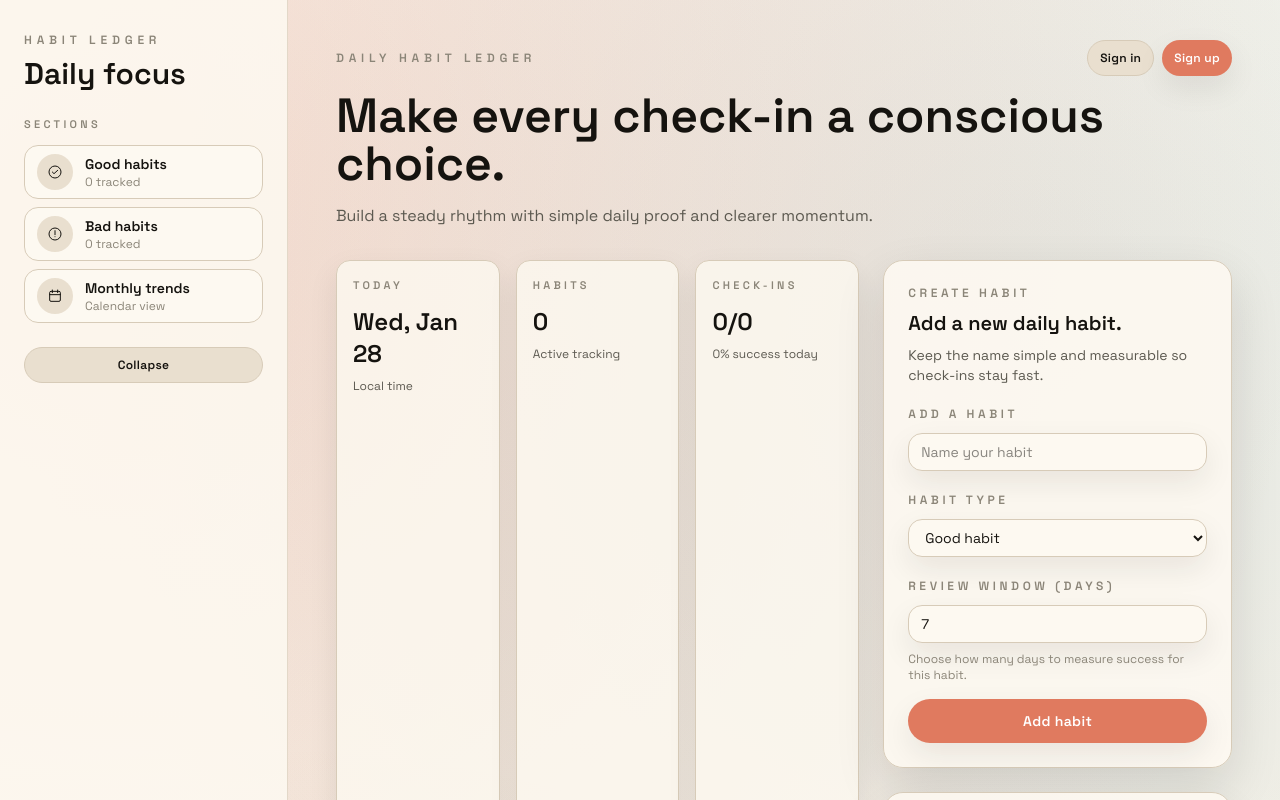
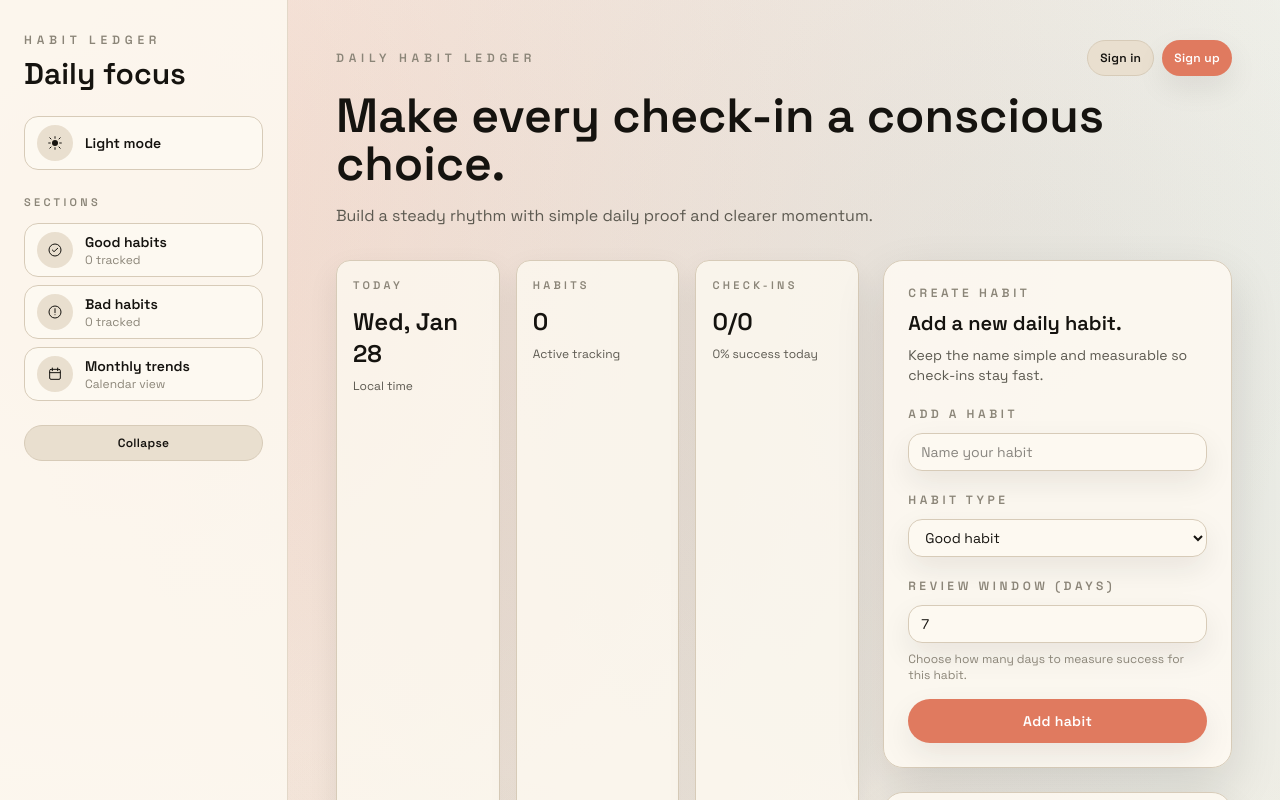
Before and after one commit to aryan-hussain/habit-ledger, a Next.js app: page / in a window 1280 px wide. Shown: the top 800 px of the page. Built offline with nearby package versions, Linux system fonts and the light colour scheme; no server answers.

Commit message:
feat: implement theme toggle functionality and update styles for dark mode

```diff
--- a/app/globals.css
+++ b/app/globals.css
@@ -23,6 +23,23 @@
   --font-mono: var(--font-jetbrains);
 }
 
+.dark {
+  --color-ink: #f7f1e5;
+  --color-ink-muted: #c9c0b0;
+  --color-ink-subtle: #9f9586;
+  --color-surface: #15120f;
+  --color-surface-2: #1c1814;
+  --color-surface-3: #261f19;
+  --color-border: #3b3128;
+  --color-accent: #ff8a6b;
+  --color-accent-strong: #ff7553;
+  --color-olive: #7da86a;
+  --color-rust: #e07a5f;
+  --color-sky: #4e6d74;
+  --shadow-card: 0 20px 50px rgba(0, 0, 0, 0.45);
+  --shadow-soft: 0 12px 30px rgba(0, 0, 0, 0.3);
+}
+
 * {
   box-sizing: border-box;
 }
@@ -37,6 +54,16 @@ body {
     linear-gradient(180deg, rgba(253, 249, 241, 0.9), rgba(243, 236, 223, 0.95));
   color: var(--color-ink);
   font-family: var(--font-sans), "Segoe UI", sans-serif;
+}
+
+.dark body {
+  background-color: var(--color-surface-2);
+  background-image:
+    radial-gradient(circle at 12% 12%, rgba(255, 138, 107, 0.16), transparent 50%),
+    radial-gradient(circle at 82% 20%, rgba(78, 109, 116, 0.35), transparent 50%),
+    radial-gradient(circle at 20% 88%, rgba(125, 168, 106, 0.18), transparent 55%),
+    linear-gradient(180deg, rgba(21, 18, 15, 0.96), rgba(28, 24, 20, 0.98));
+  color: var(--color-ink);
 }
 
 button {
--- a/app/layout.tsx
+++ b/app/layout.tsx
@@ -1,4 +1,5 @@
 import type { Metadata } from "next";
+import Script from "next/script";
 import { Fraunces, JetBrains_Mono, Space_Grotesk } from "next/font/google";
 import "./globals.css";
 
@@ -35,6 +36,22 @@ export default function RootLayout({
       lang="en"
       className={`${spaceGrotesk.variable} ${fraunces.variable} ${jetBrainsMono.variable}`}
     >
+      <head>
+        <Script
+          id="theme-init"
+          strategy="beforeInteractive"
+          dangerouslySetInnerHTML={{
+            __html: `(() => {
+  try {
+    const stored = localStorage.getItem("theme");
+    const prefersDark = window.matchMedia("(prefers-color-scheme: dark)").matches;
+    const theme = stored === "light" || stored === "dark" ? stored : prefersDark ? "dark" : "light";
+    document.documentElement.classList.toggle("dark", theme === "dark");
+  } catch {}
+})();`,
+          }}
+        />
+      </head>
       <body className="antialiased">{children}</body>
     </html>
   );
--- /dev/null
+++ b/components/ui/ThemeToggle.tsx
@@ -0,0 +1,82 @@
+"use client";
+
+import { useEffect, useState } from "react";
+import { cn } from "@/lib/cn";
+
+type ThemeToggleProps = {
+  collapsed?: boolean;
+};
+
+const STORAGE_KEY = "theme";
+
+function getPreferredTheme() {
+  if (typeof window === "undefined") {
+    return "light";
+  }
+  const stored = window.localStorage.getItem(STORAGE_KEY);
+  if (stored === "light" || stored === "dark") {
+    return stored;
+  }
+  return window.matchMedia("(prefers-color-scheme: dark)").matches ? "dark" : "light";
+}
+
+function applyTheme(theme: "light" | "dark") {
+  if (typeof document === "undefined") {
+    return;
+  }
+  document.documentElement.classList.toggle("dark", theme === "dark");
+}
+
+export function ThemeToggle({ collapsed }: ThemeToggleProps) {
+  const [theme, setTheme] = useState<"light" | "dark">("light");
+
+  useEffect(() => {
+    const next = getPreferredTheme();
+    setTheme(next);
+    applyTheme(next);
+  }, []);
+
+  const toggleTheme = () => {
+    const next = theme === "dark" ? "light" : "dark";
+    setTheme(next);
+    if (typeof window !== "undefined") {
+      window.localStorage.setItem(STORAGE_KEY, next);
+    }
+    applyTheme(next);
+  };
+
+  return (
+    <button
+      type="button"
+      onClick={toggleTheme}
+      className={cn(
+        "flex items-center gap-3 rounded-[var(--radius-soft)] border border-border bg-surface/90 px-3 py-2 text-sm font-semibold text-ink transition hover:border-accent/50 hover:bg-surface",
+        collapsed && "justify-center px-2"
+      )}
+      aria-pressed={theme === "dark"}
+      title={theme === "dark" ? "Switch to light mode" : "Switch to dark mode"}
+    >
+      <span className="flex h-9 w-9 items-center justify-center rounded-[var(--radius-pill)] bg-surface-3 text-ink">
+        {theme === "dark" ? (
+          <svg viewBox="0 0 24 24" aria-hidden="true" className="h-4 w-4">
+            <path
+              d="M21 14.5a8.5 8.5 0 0 1-10.5-10.5 9 9 0 1 0 10.5 10.5Z"
+              fill="currentColor"
+            />
+          </svg>
+        ) : (
+          <svg viewBox="0 0 24 24" aria-hidden="true" className="h-4 w-4">
+            <circle cx="12" cy="12" r="4.5" fill="currentColor" />
+            <path
+              d="M12 2.5v2.5M12 19v2.5M4.2 4.2l1.8 1.8M18 18l1.8 1.8M2.5 12h2.5M19 12h2.5M4.2 19.8l1.8-1.8M18 6l1.8-1.8"
+              stroke="currentColor"
+              strokeWidth="1.5"
+              strokeLinecap="round"
+            />
+          </svg>
+        )}
+      </span>
+      {collapsed ? null : <span>{theme === "dark" ? "Dark mode" : "Light mode"}</span>}
+    </button>
+  );
+}
--- a/features/habits/components/Dashboard.tsx
+++ b/features/habits/components/Dashboard.tsx
@@ -5,6 +5,7 @@ import { Button } from "@/components/ui/Button";
 import { ButtonLink } from "@/components/ui/ButtonLink";
 import { Card } from "@/components/ui/Card";
 import { StatTile } from "@/components/ui/StatTile";
+import { ThemeToggle } from "@/components/ui/ThemeToggle";
 import { cn } from "@/lib/cn";
 import { useHabits } from "../store";
 import { formatDisplayDate, getTodayKey } from "../utils";
@@ -142,6 +143,8 @@ export function Dashboard() {
             {sidebarCollapsed ? "HL" : "Daily focus"}
           </h1>
         </div>
+
+        <ThemeToggle collapsed={sidebarCollapsed} />
 
         <nav className={cn("space-y-3", sidebarCollapsed && "lg:w-full")}>
           <p
```
